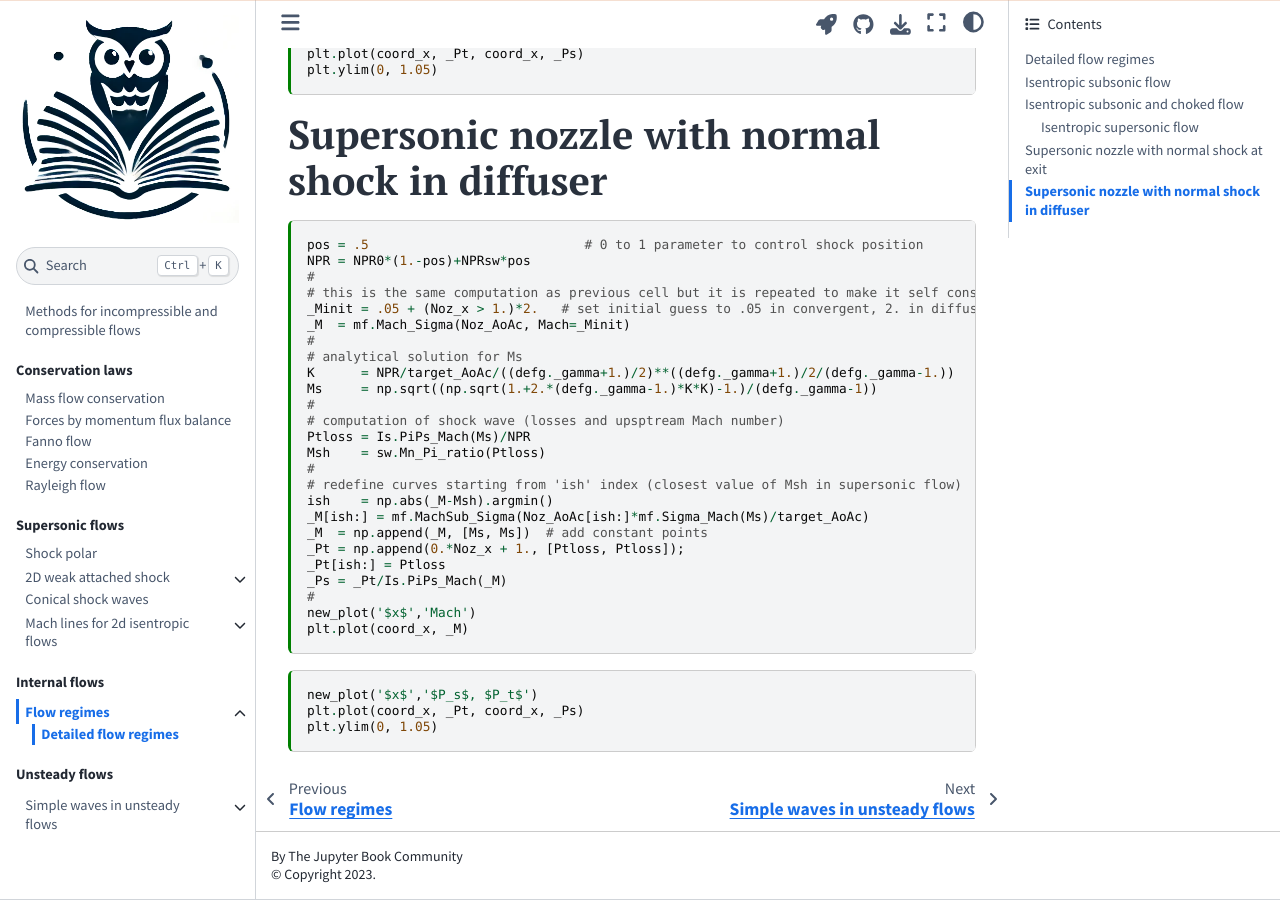
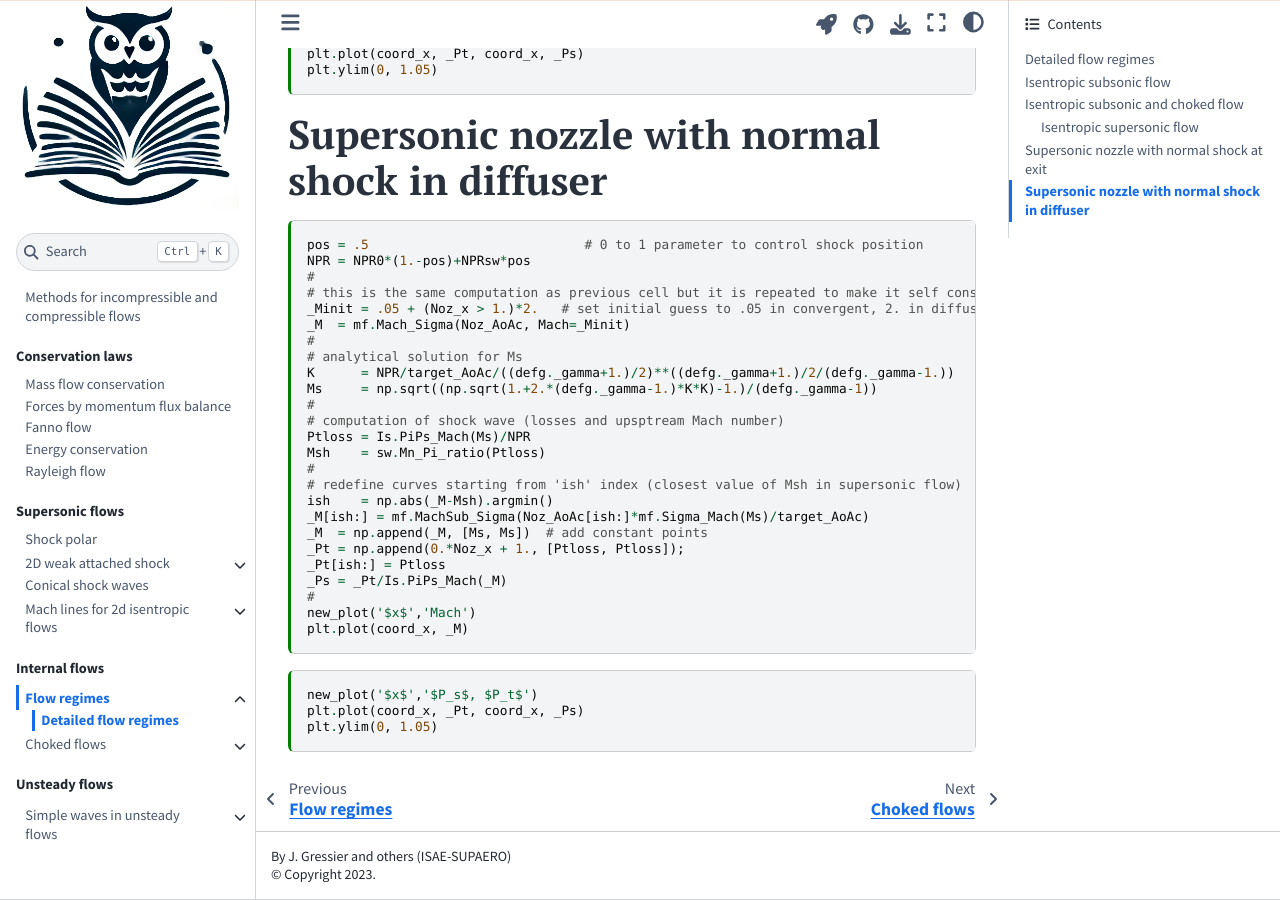
Before and after one commit to jgressier/flow-solutions, a Jupyter Book: the page built from book/internal/nozzle-regime-details.ipynb, in a window 1280 px wide and 900 px high, scrolled down 2070 px. Built offline with Jupyter Book 1.0.4 settings and Sphinx 7.4.7 and the Sphinx Book theme 1.1.4, drawn with Linux system fonts in a browser that asks for light colours.

Commit message:
choked flows

```diff
--- a/book/_config.yml
+++ b/book/_config.yml
@@ -1,8 +1,8 @@
 # Book settings
 # Learn more at https://jupyterbook.org/customize/config.html
 
-title: My sample book
-author: The Jupyter Book Community
+title: Flow Solutions
+author: J. Gressier and others (ISAE-SUPAERO)
 logo: "img/logo-bw.png"
 
 # Force re-execution of notebooks on each build.
--- a/book/_toc.yml
+++ b/book/_toc.yml
@@ -39,6 +39,9 @@
     - file: internal/nozzle-regimes
       sections:
       - file: internal/nozzle-regime-details
+    - file: internal/choked-flows
+      sections:
+      - file: internal/kantrowitz-limit
   - caption: Unsteady flows
     chapters:
     - file: unsteady/simple-wave
```
Also changed, not shown: README.md (+2 -1 lines), book/internal/choked-flows.md (added, +8 -0 lines), book/internal/kantrowitz-limit.ipynb (added).
